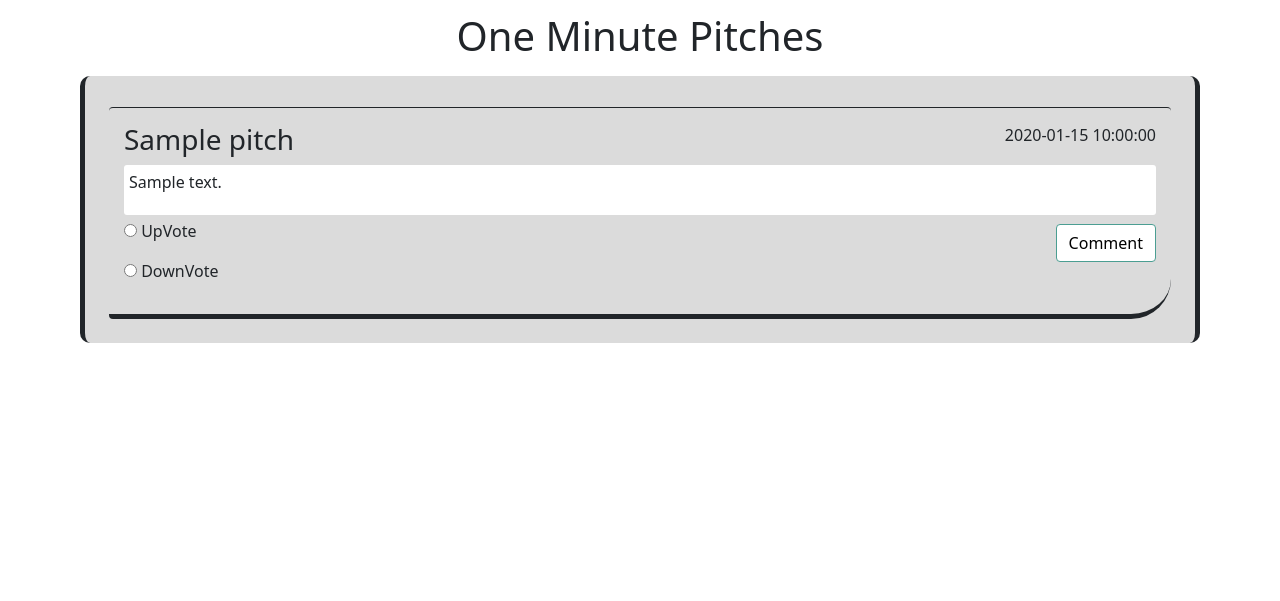
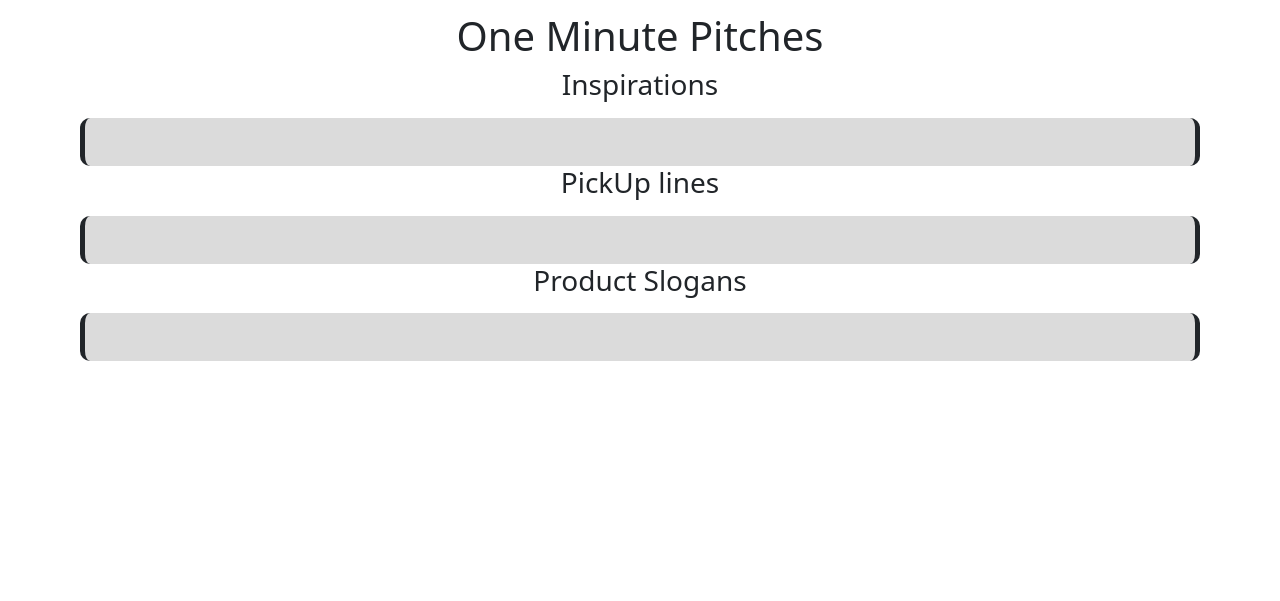
Before and after one commit to layersony/one-minute-impress, a Flask app: page / in a window 1280 px wide. Shown: the part 129-730 px from the top of the page. Run offline with Flask 2, Linux system fonts and the light colour scheme; tables that the repository leaves empty hold one stand-in row (values such as "Sample post"); some libraries are stand-ins or nearby versions.

Commit message:
different category listing

```diff
--- a/app/main/forms.py
+++ b/app/main/forms.py
@@ -3,9 +3,9 @@ from wtforms import StringField, TextAreaField, SubmitField, SelectField, RadioF
 from wtforms.validators import Required
 
 class PitchForm(FlaskForm):
-  title = StringField('Pitch title', validators=[Required()])
-  content = TextAreaField('Pitch content', validators=[Required()])
-  category = SelectField('Type', choices=[('-----','-----'),('pickuplines','PickUp Lines'), ('inspirations','Inspirations'), ('slogan', 'Slogan')])
+  title = StringField('Pitch Title', validators=[Required()])
+  content = TextAreaField('Pitch Content', validators=[Required()])
+  category = SelectField('Category', choices=[('-----','-----'),('PickUp Lines','PickUp Lines'), ('Inspirational','Inspirational'), ('Product Slogan', 'Product Slogan')])
   submit = SubmitField('Submit')
 
 class UpdateForm(FlaskForm):
--- a/app/main/views.py
+++ b/app/main/views.py
@@ -8,11 +8,12 @@ from flask_login import login_required, current_user
 
 @main.route('/')
 def index():
-  pitch = Pitch.query.all()
+  pickup = Pitch.get_pitch_category('pickuplines')
+  slogan = Pitch.get_pitch_category('slogan')
+  inspire = Pitch.get_pitch_category('inspirations')
+
   vote_form = VoteForm()
-
-
-  return render_template('index.html', pitch=pitch, vote_form=vote_form)
+  return render_template('index.html', pickup=pickup, vote_form=vote_form, inspire=inspire, slogan=slogan)
 
 @main.route('/user/<uname>')
 def profile(uname):
--- a/app/models.py
+++ b/app/models.py
@@ -45,6 +45,11 @@ class Pitch(db.Model):
   def save_pitch(self):
     db.session.add(self)
     db.session.commit()
+
+  @classmethod
+  def get_pitch_category(cls, group):
+    return cls.query.filter_by(category=group).all()
+
 class Comment(db.Model):
   __tablename__ = 'comments'
 
--- a/app/templates/index.html
+++ b/app/templates/index.html
@@ -3,8 +3,10 @@
 
 {% block content%}
 <h1 class="text-center">One Minute Pitches</h1>
+<div id="inspire">
+  <h3 class="text-center"> Inspirations </h3>
   <div class="home container p-4 mt-3">
-  {% for nopit in pitch %}
+    {% for nopit in inspire %}
     <div class="pitch">
       <div class="d-md-flex justify-content-between">
         <h3>{{ nopit.title }}</h3>
@@ -22,11 +24,70 @@
           </p>
           {% endfor %}
         </form>
+        <span>Category: {{nopit.category}}</span>
         <a href="{{ url_for('main.comment', id= nopit.id) }}"><button class="btn btn-md">Comment</button></a>
       </div>
     </div>
     {% endfor %}
   </div>
+</div>
 
+<div id="pickup">
+  <h3 class="text-center"> PickUp lines</h3>
+  <div class="home container p-4 mt-3">
+    {% for nopit in pickup %}
+    <div class="pitch">
+      <div class="d-md-flex justify-content-between">
+        <h3>{{ nopit.title }}</h3>
+        <p>{{ nopit.posted }}</p>
+      </div>
+      <div class="text">
+        <p>{{ nopit.content }}</p>
+      </div>
+      <div class='d-md-flex justify-content-between mt-1'>
+        <form action="#">
+          {% for subfield in vote_form.vote %}
+          <p>
+            {{ subfield }}
+            {{ subfield.label }}
+          </p>
+          {% endfor %}
+        </form>
+        <span>Category: {{nopit.category}}</span>
+        <a href="{{ url_for('main.comment', id= nopit.id) }}"><button class="btn btn-md">Comment</button></a>
+      </div>
+    </div>
+    {% endfor %}
+  </div>
+</div>
+
+<div id="slogan">
+  <h3 class="text-center"> Product Slogans</h3>
+  <div class="home container p-4 mt-3">
+    {% for nopit in slogan %}
+    <div class="pitch">
+      <div class="d-md-flex justify-content-between">
+        <h3>{{ nopit.title }}</h3>
+        <p>{{ nopit.posted }}</p>
+      </div>
+      <div class="text">
+        <p>{{ nopit.content }}</p>
+      </div>
+      <div class='d-md-flex justify-content-between mt-1'>
+        <form action="#">
+          {% for subfield in vote_form.vote %}
+          <p>
+            {{ subfield }}
+            {{ subfield.label }}
+          </p>
+          {% endfor %}
+        </form>
+        <span>Category: {{nopit.category}}</span>
+        <a href="{{ url_for('main.comment', id= nopit.id) }}"><button class="btn btn-md">Comment</button></a>
+      </div>
+    </div>
+    {% endfor %}
+  </div>
+</div>
 
 {% endblock %}
--- a/app/templates/macros.html
+++ b/app/templates/macros.html
@@ -1,19 +1,6 @@
 {% macro displayPitches(pitches) %}
 
-  {% for nopit in pitches %}
-    <div class="pitch">
-      <p>{{ nopit.title }}</p>
-      <a href="{{ url_for('main.comment', id= nopit.id) }}"><button>Comment</button></a>
-      <form action="#">
-        {% for subfield in vote_form.vote %}
-        <p>
-          {{ subfield }}
-          {{ subfield.label }}
-        </p>
-        {% endfor %}
-      </form>
-    </div>
 
-  {% endfor %}
+
 
 {% endmacro %}
```
Also changed, not shown: app/templates/newpitch.html (+7 -2 lines). Lines whose indentation alone changed are shown as unchanged.
